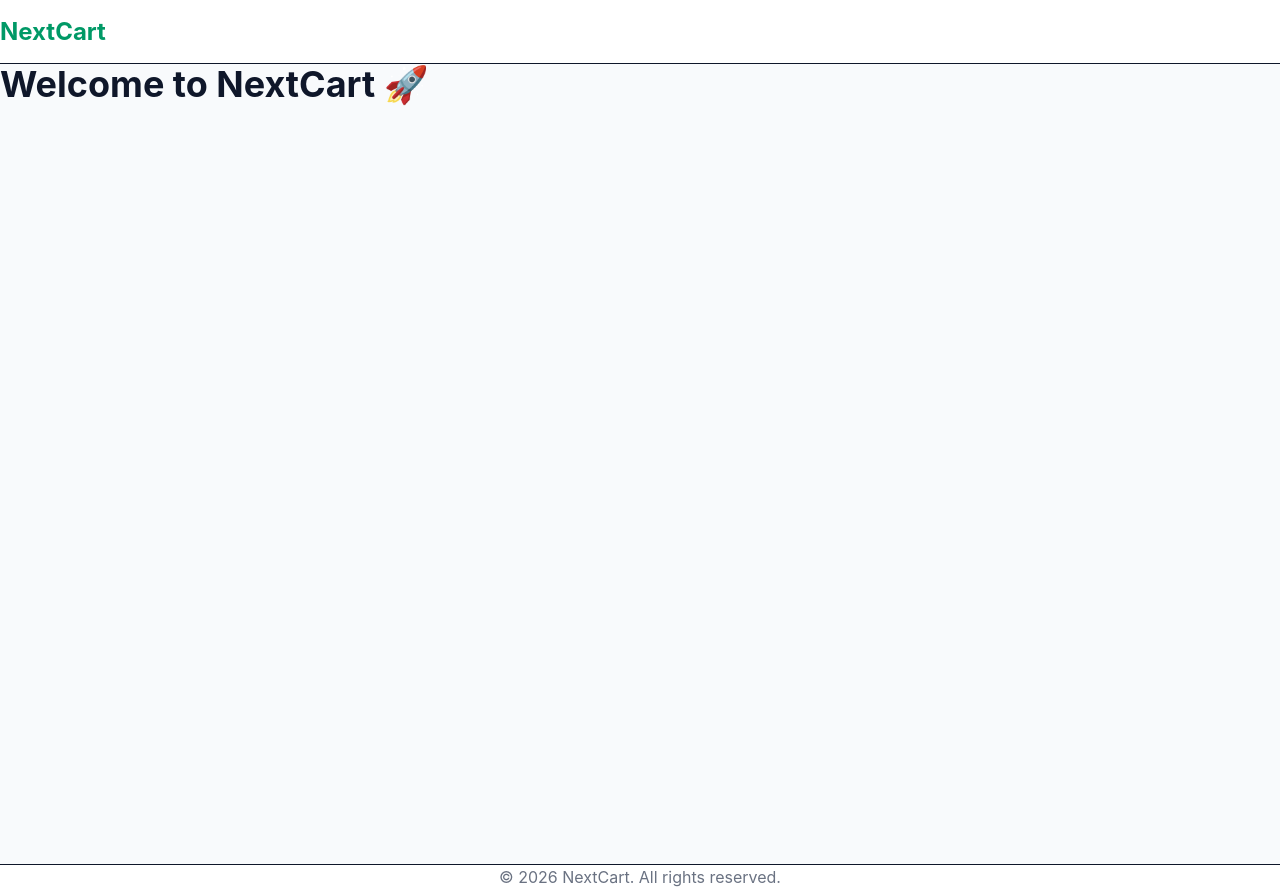
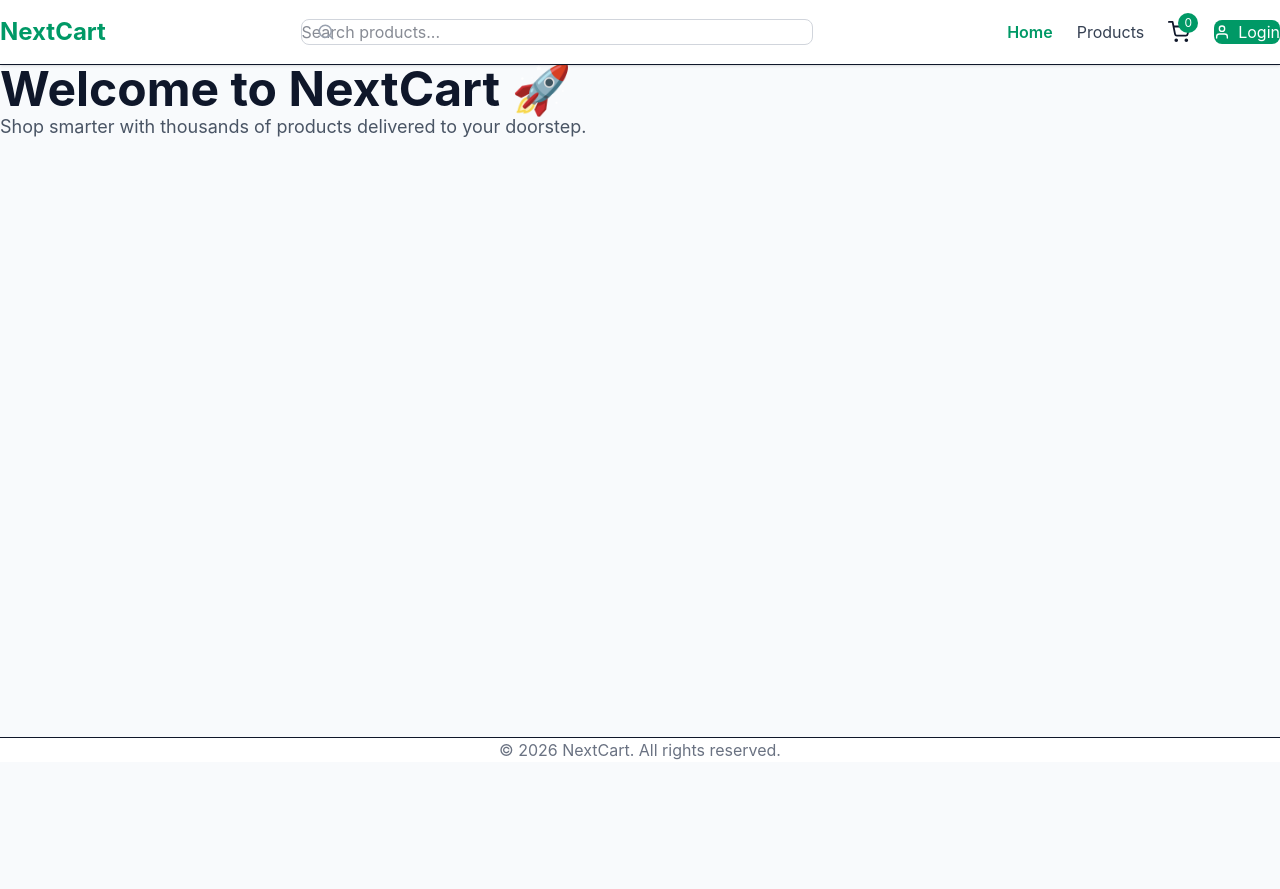
Before and after one commit to Deepakgavit563/Nextcart, a React (Vite) app in the folder client/: page / in a window 1280 px wide. After the commit the page ends 800 px from the top, so only its background shows below. Built offline with nearby package versions, Linux system fonts and the light colour scheme.

Commit message:
feat(frontend): build responsive navigation bar

```diff
--- a/client/src/App.jsx
+++ b/client/src/App.jsx
@@ -1,7 +1,7 @@
-import HomePage from "./pages/HomePage";
+import AppRoutes from "./routes/AppRoutes";
 
 function App() {
-  return <HomePage />;
+  return <AppRoutes />;
 }
 
 export default App;
--- a/client/src/components/layout/MainLayout.jsx
+++ b/client/src/components/layout/MainLayout.jsx
@@ -5,9 +5,11 @@ const MainLayout = ({ children }) => {
   return (
     <>
       <Navbar />
-      <main className="min-h-screen">
+
+      <main className="min-h-[calc(100vh-128px)]">
         {children}
       </main>
+
       <Footer />
     </>
   );
--- a/client/src/components/layout/Navbar.jsx
+++ b/client/src/components/layout/Navbar.jsx
@@ -1,9 +1,79 @@
+import { Link, NavLink } from "react-router-dom";
+import { FiSearch, FiShoppingCart, FiUser } from "react-icons/fi";
+
 const Navbar = () => {
   return (
-    <header className="h-16 bg-white border-b flex items-center px-6">
-      <h1 className="text-2xl font-bold text-emerald-600">
-        NextCart
-      </h1>
+    <header className="sticky top-0 z-50 bg-white border-b shadow-sm">
+      <div className="max-w-7xl mx-auto h-16 px-6 flex items-center justify-between gap-6">
+
+        {/* Logo */}
+        <Link
+          to="/"
+          className="text-2xl font-bold text-emerald-600"
+        >
+          NextCart
+        </Link>
+
+        {/* Search */}
+        <div className="hidden md:flex flex-1 max-w-lg relative">
+          <FiSearch
+            className="absolute left-4 top-1/2 -translate-y-1/2 text-gray-400"
+            size={18}
+          />
+
+          <input
+            type="text"
+            placeholder="Search products..."
+            className="w-full rounded-lg border border-gray-300 pl-11 pr-4 py-2 focus:outline-none focus:ring-2 focus:ring-emerald-500"
+          />
+        </div>
+
+        {/* Navigation */}
+        <nav className="flex items-center gap-6">
+
+          <NavLink
+            to="/"
+            className={({ isActive }) =>
+              isActive
+                ? "text-emerald-600 font-semibold"
+                : "text-gray-700 hover:text-emerald-600"
+            }
+          >
+            Home
+          </NavLink>
+
+          <NavLink
+            to="/products"
+            className={({ isActive }) =>
+              isActive
+                ? "text-emerald-600 font-semibold"
+                : "text-gray-700 hover:text-emerald-600"
+            }
+          >
+            Products
+          </NavLink>
+
+          {/* Cart */}
+          <button className="relative">
+            <FiShoppingCart size={22} />
+
+            <span className="absolute -top-2 -right-2 bg-emerald-600 text-white text-xs h-5 w-5 rounded-full flex items-center justify-center">
+              0
+            </span>
+          </button>
+
+          {/* Login */}
+          <Link
+            to="/login"
+            className="flex items-center gap-2 bg-emerald-600 text-white px-4 py-2 rounded-lg hover:bg-emerald-700 transition"
+          >
+            <FiUser />
+            Login
+          </Link>
+
+        </nav>
+
+      </div>
     </header>
   );
 };
--- a/client/src/pages/HomePage.jsx
+++ b/client/src/pages/HomePage.jsx
@@ -3,11 +3,15 @@ import MainLayout from "../components/layout/MainLayout";
 const HomePage = () => {
   return (
     <MainLayout>
-      <div className="max-w-7xl mx-auto p-6">
-        <h2 className="text-4xl font-bold">
+      <section className="max-w-7xl mx-auto px-6 py-16">
+        <h1 className="text-5xl font-bold">
           Welcome to NextCart 🚀
-        </h2>
-      </div>
+        </h1>
+
+        <p className="mt-4 text-gray-600 text-lg">
+          Shop smarter with thousands of products delivered to your doorstep.
+        </p>
+      </section>
     </MainLayout>
   );
 };
--- /dev/null
+++ b/client/src/pages/LoginPage.jsx
@@ -0,0 +1,13 @@
+import MainLayout from "../components/layout/MainLayout";
+
+const LoginPage = () => {
+  return (
+    <MainLayout>
+      <div className="max-w-7xl mx-auto p-6">
+        <h1 className="text-4xl font-bold">Login Page</h1>
+      </div>
+    </MainLayout>
+  );
+};
+
+export default LoginPage;
--- /dev/null
+++ b/client/src/pages/NotFoundPage.jsx
@@ -0,0 +1,15 @@
+import MainLayout from "../components/layout/MainLayout";
+
+const NotFoundPage = () => {
+  return (
+    <MainLayout>
+      <div className="max-w-7xl mx-auto p-6">
+        <h1 className="text-4xl font-bold text-red-500">
+          404 - Page Not Found
+        </h1>
+      </div>
+    </MainLayout>
+  );
+};
+
+export default NotFoundPage;
--- /dev/null
+++ b/client/src/pages/ProductsPage.jsx
@@ -0,0 +1,13 @@
+import MainLayout from "../components/layout/MainLayout";
+
+const ProductsPage = () => {
+  return (
+    <MainLayout>
+      <div className="max-w-7xl mx-auto p-6">
+        <h1 className="text-4xl font-bold">Products Page</h1>
+      </div>
+    </MainLayout>
+  );
+};
+
+export default ProductsPage;
--- /dev/null
+++ b/client/src/pages/RegisterPage.jsx
@@ -0,0 +1,13 @@
+import MainLayout from "../components/layout/MainLayout";
+
+const RegisterPage = () => {
+  return (
+    <MainLayout>
+      <div className="max-w-7xl mx-auto p-6">
+        <h1 className="text-4xl font-bold">Register Page</h1>
+      </div>
+    </MainLayout>
+  );
+};
+
+export default RegisterPage;
--- /dev/null
+++ b/client/src/routes/AppRoutes.jsx
@@ -0,0 +1,29 @@
+import { BrowserRouter, Routes, Route } from "react-router-dom";
+
+import HomePage from "../pages/HomePage";
+import ProductsPage from "../pages/ProductsPage";
+import LoginPage from "../pages/LoginPage";
+import RegisterPage from "../pages/RegisterPage";
+import NotFoundPage from "../pages/NotFoundPage";
+
+const AppRoutes = () => {
+  return (
+    <BrowserRouter>
+      <Routes>
+
+        <Route path="/" element={<HomePage />} />
+
+        <Route path="/products" element={<ProductsPage />} />
+
+        <Route path="/login" element={<LoginPage />} />
+
+        <Route path="/register" element={<RegisterPage />} />
+
+        <Route path="*" element={<NotFoundPage />} />
+
+      </Routes>
+    </BrowserRouter>
+  );
+};
+
+export default AppRoutes;
```
